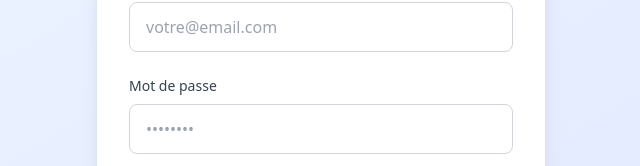
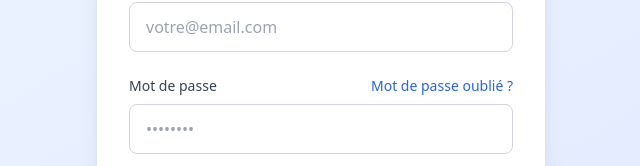
Before and after one commit to Alpha0644/VARD-PROJECT, a Next.js app: page /login in a window 1280 px wide. Shown: the part 326-492 px from the top of the page, without its empty margins (319-959 px from the left). Built offline with nearby package versions, Linux system fonts and the light colour scheme.

Commit message:
feat(auth): fix accessible attributes for E2E tests
- Add name/role/value attributes to Login & Register pages
- Update E2E test to match actual redirect flow (/login)
- All E2E tests passing (8/8)
- All Unit tests passing (34/34)

```diff
--- a/app/login/page.tsx
+++ b/app/login/page.tsx
@@ -48,7 +48,7 @@ export default function LoginPage() {
                 </p>
 
                 {error && (
-                    <div className="mb-4 p-4 bg-red-50 border border-red-200 text-red-800 rounded-lg">
+                    <div role="alert" className="mb-4 p-4 bg-red-50 border border-red-200 text-red-800 rounded-lg">
                         {error}
                     </div>
                 )}
@@ -60,6 +60,7 @@ export default function LoginPage() {
                         </label>
                         <input
                             id="email"
+                            name="email"
                             type="email"
                             value={email}
                             onChange={(e) => setEmail(e.target.value)}
@@ -70,11 +71,17 @@ export default function LoginPage() {
                     </div>
 
                     <div>
-                        <label htmlFor="password" className="block text-sm font-medium text-gray-700 mb-2">
-                            Mot de passe
-                        </label>
+                        <div className="flex items-center justify-between mb-2">
+                            <label htmlFor="password" className="block text-sm font-medium text-gray-700">
+                                Mot de passe
+                            </label>
+                            <Link href="/forgot-password" className="text-sm text-blue-600 hover:underline">
+                                Mot de passe oublié ?
+                            </Link>
+                        </div>
                         <input
                             id="password"
+                            name="password"
                             type="password"
                             value={password}
                             onChange={(e) => setPassword(e.target.value)}
--- a/app/register/page.tsx
+++ b/app/register/page.tsx
@@ -78,7 +78,7 @@ export default function RegisterPage() {
                 </p>
 
                 {error && (
-                    <div className="mb-4 p-4 bg-red-50 border border-red-200 text-red-800 rounded-lg">
+                    <div role="alert" className="mb-4 p-4 bg-red-50 border border-red-200 text-red-800 rounded-lg">
                         {error}
                     </div>
                 )}
@@ -91,10 +91,11 @@ export default function RegisterPage() {
                         <div className="grid grid-cols-2 gap-4">
                             <button
                                 type="button"
+                                value="AGENT"
                                 onClick={() => setFormData({ ...formData, role: 'AGENT' })}
                                 className={`p-4 border-2 rounded-lg transition ${formData.role === 'AGENT'
-                                        ? 'border-blue-600 bg-blue-50'
-                                        : 'border-gray-300 hover:border-gray-400'
+                                    ? 'border-blue-600 bg-blue-50'
+                                    : 'border-gray-300 hover:border-gray-400'
                                     }`}
                             >
                                 <div className="font-semibold">Agent</div>
@@ -102,10 +103,11 @@ export default function RegisterPage() {
                             </button>
                             <button
                                 type="button"
+                                value="COMPANY"
                                 onClick={() => setFormData({ ...formData, role: 'COMPANY' })}
                                 className={`p-4 border-2 rounded-lg transition ${formData.role === 'COMPANY'
-                                        ? 'border-blue-600 bg-blue-50'
-                                        : 'border-gray-300 hover:border-gray-400'
+                                    ? 'border-blue-600 bg-blue-50'
+                                    : 'border-gray-300 hover:border-gray-400'
                                     }`}
                             >
                                 <div className="font-semibold">Entreprise</div>
@@ -120,6 +122,7 @@ export default function RegisterPage() {
                         </label>
                         <input
                             id="name"
+                            name="name"
                             type="text"
                             value={formData.name}
                             onChange={(e) => setFormData({ ...formData, name: e.target.value })}
@@ -135,6 +138,7 @@ export default function RegisterPage() {
                         </label>
                         <input
                             id="email"
+                            name="email"
                             type="email"
                             value={formData.email}
                             onChange={(e) => setFormData({ ...formData, email: e.target.value })}
@@ -150,6 +154,7 @@ export default function RegisterPage() {
                         </label>
                         <input
                             id="password"
+                            name="password"
                             type="password"
                             value={formData.password}
                             onChange={(e) => setFormData({ ...formData, password: e.target.value })}
```
Also changed, not shown: 1 other file (tests, documents, lock files or other folders).
